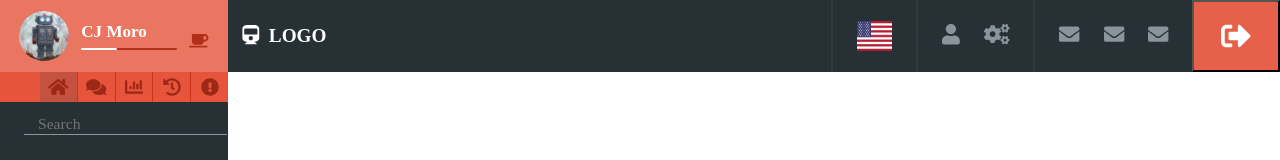
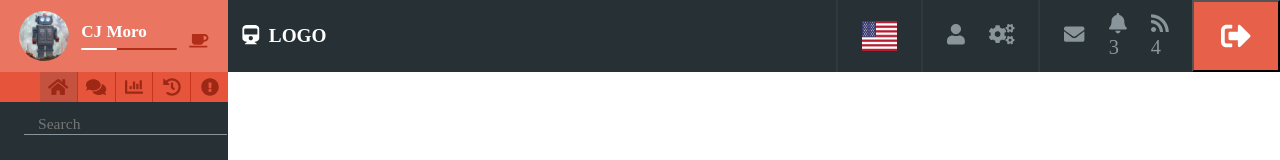
Before and after one commit to serCJm/react-admin-dashboard, a React (Create React App) app: page / in a window 1280 px wide. Shown: the top 160 px of the page. Built offline with nearby package versions, Linux system fonts and the light colour scheme.

Commit message:
Add notification bubbles

```diff
--- a/src/components/Header/HeaderControlsNotifications.jsx
+++ b/src/components/Header/HeaderControlsNotifications.jsx
@@ -1,6 +1,8 @@
 import React from "react";
 import { FontAwesomeIcon } from "@fortawesome/react-fontawesome";
 import { faEnvelope } from "@fortawesome/free-solid-svg-icons";
+import { faBell } from "@fortawesome/free-solid-svg-icons";
+import { faRss } from "@fortawesome/free-solid-svg-icons";
 
 const HeaderControlsNotifications = () => {
   return (
@@ -9,10 +11,12 @@ const HeaderControlsNotifications = () => {
         <FontAwesomeIcon icon={faEnvelope} />
       </span>
       <span className="header-controls-icon">
-        <FontAwesomeIcon icon={faEnvelope} />
+        <FontAwesomeIcon icon={faBell} />
+        <div className="bubble1">3</div>
       </span>
       <span className="header-controls-icon">
-        <FontAwesomeIcon icon={faEnvelope} />
+        <FontAwesomeIcon icon={faRss} />
+        <div className="bubble2">4</div>
       </span>
     </div>
   );
```
